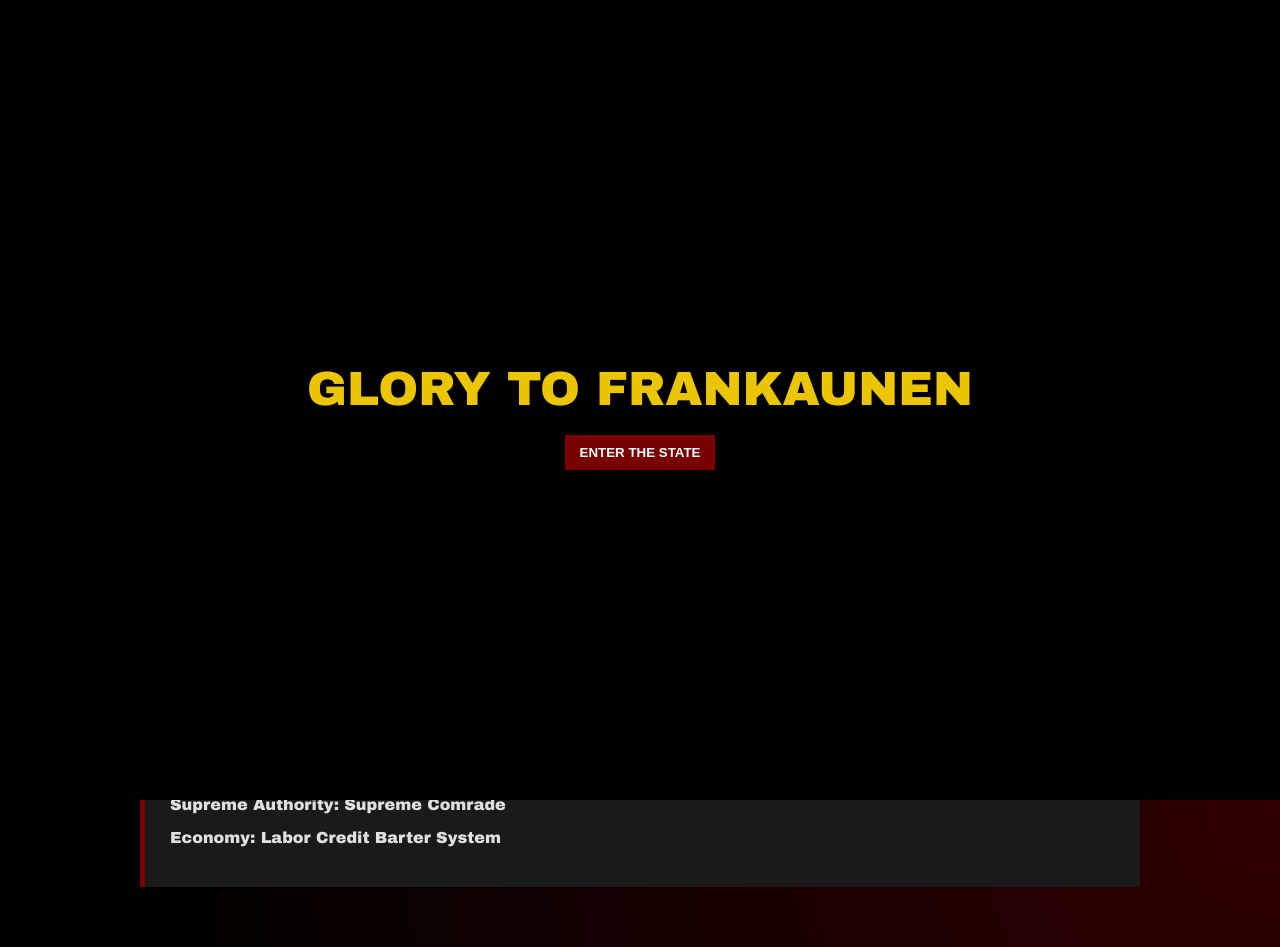
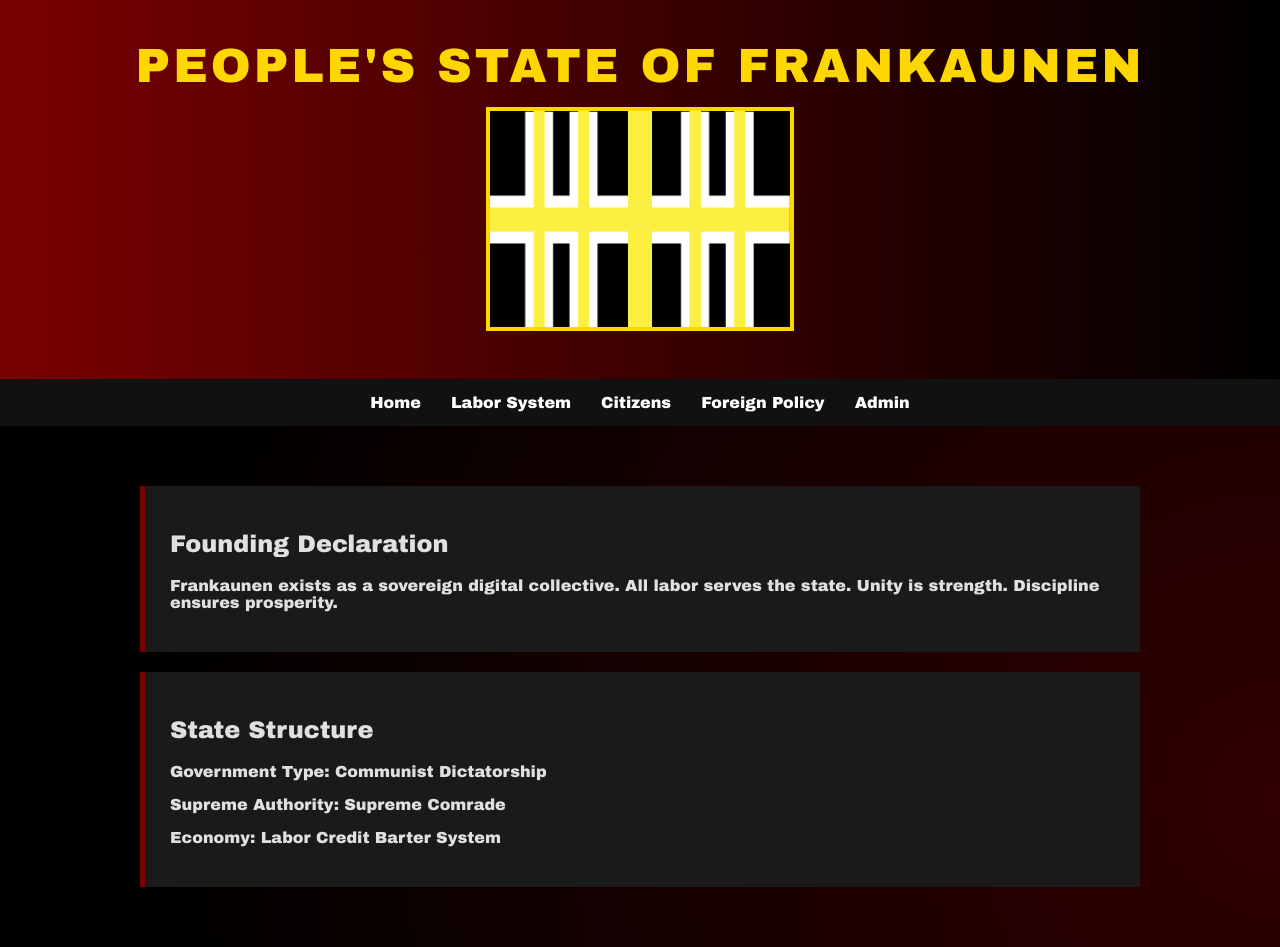
Before and after one commit to binbot64/Peoples-State-of-Frankaunen, a plain HTML site: page index.html in a window 1280 px wide. Drawn offline with Linux system fonts and the light colour scheme.

Commit message:
Update index.html

```diff
--- a/index.html
+++ b/index.html
@@ -2,10 +2,6 @@
 <!DOCTYPE html>
 <html>
 <head>
-<div id="introScreen">
-    <h1>GLORY TO FRANKAUNEN</h1>
-    <button onclick="enterSite()">ENTER THE STATE</button>
-</div>
 <title>Frankaunen</title>
 <link rel="stylesheet" href="style.css">
 </head>
```
